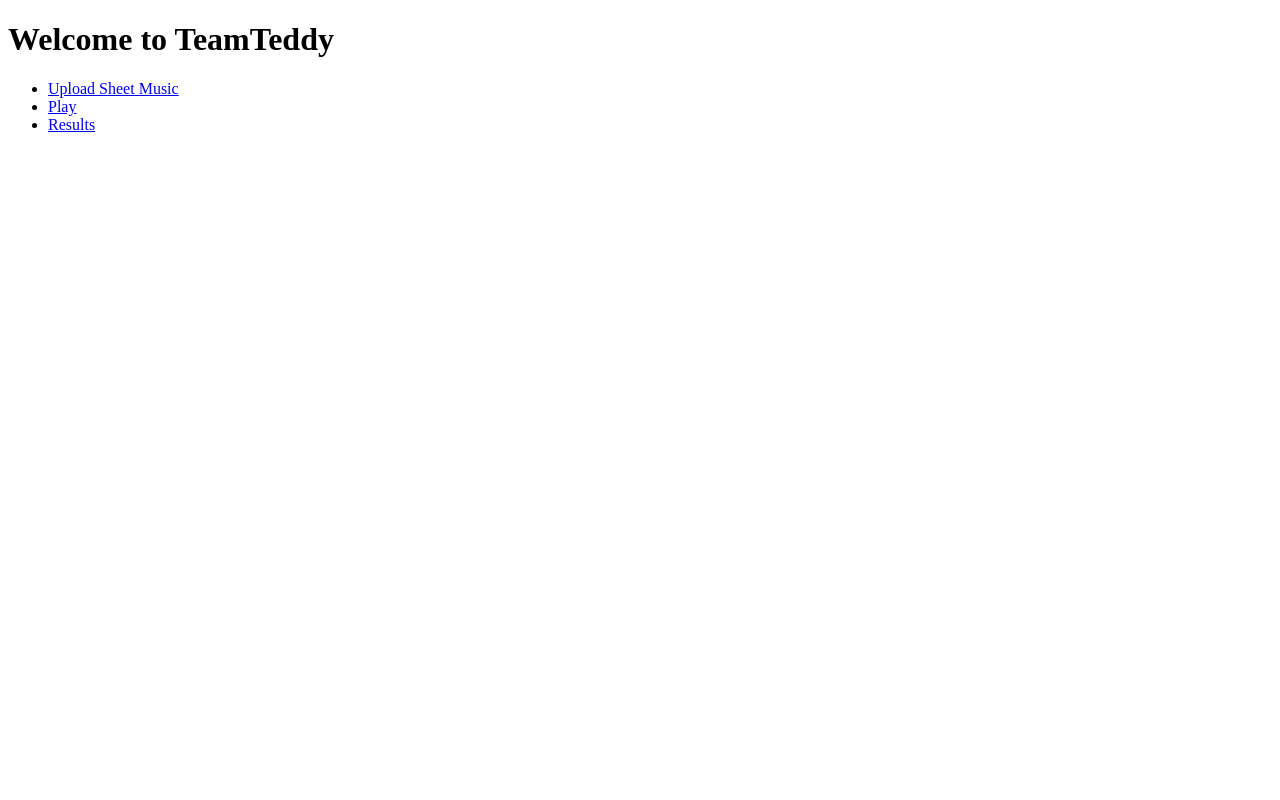
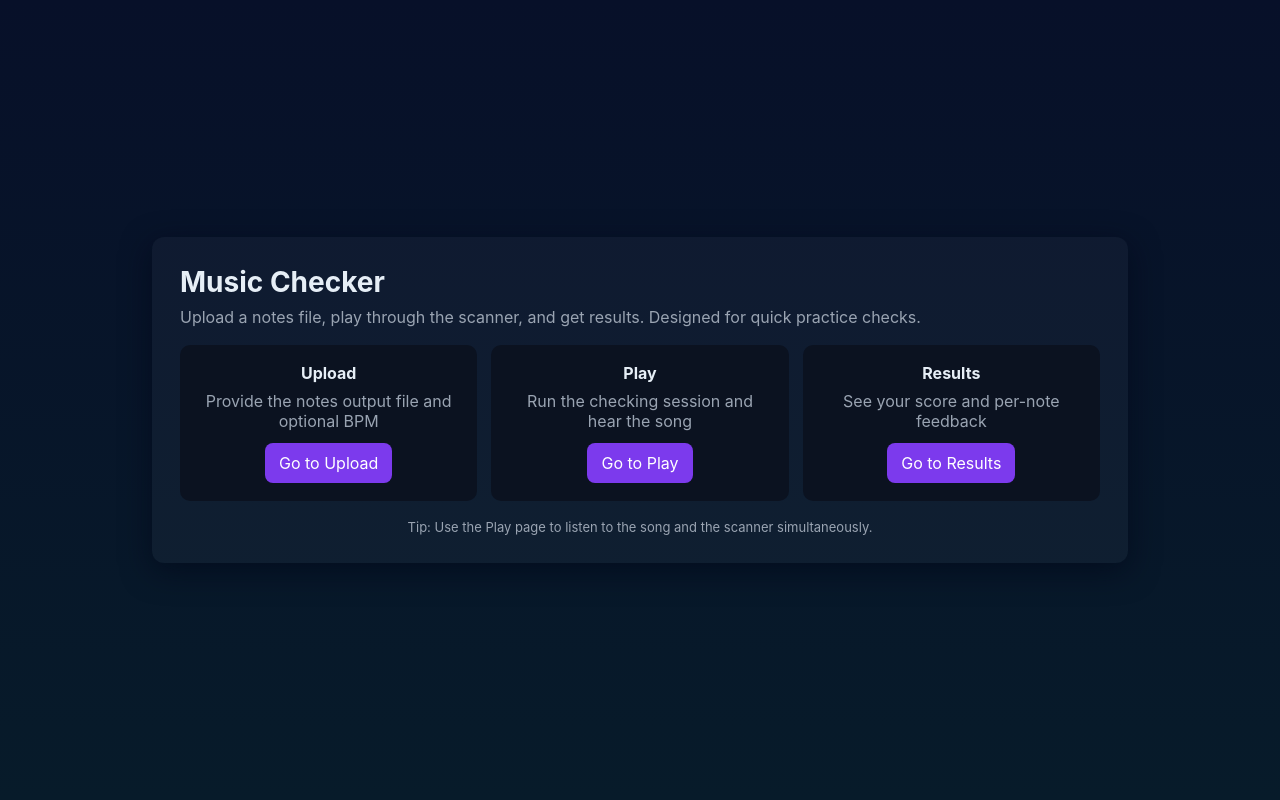
Before and after one commit to ECarty-01/TeamTeddy, a Flask app: page / in a window 1280 px wide. Run offline with Flask 3, Linux system fonts and the light colour scheme.

Commit message:
Revamp index.html
Updated the layout and content of the index.html page to enhance user experience.

```diff
--- a/app/templates/index.html
+++ b/app/templates/index.html
@@ -1,15 +1,48 @@
-<!DOCTYPE html>
-<html>
+<!-- index.html -->
+<!doctype html>
+<html lang="en">
 <head>
-    <title>TeamTeddy</title>
+  <meta charset="utf-8" />
+  <meta name="viewport" content="width=device-width,initial-scale=1" />
+  <title>Music Checker — Main Menu</title>
+  <style>
+    :root{--bg:#0f1724;--card:#0b1220;--accent:#7c3aed;--muted:#9aa4b2;--ok:#16a34a;--bad:#ef4444}
+    body{margin:0;font-family:Inter,system-ui,Segoe UI,Roboto,"Helvetica Neue",Arial;background:linear-gradient(180deg,#071029 0%,#071b2a 100%);color:#e6eef6;min-height:100vh;display:flex;align-items:center;justify-content:center}
+    .wrap{width:min(920px,94%);padding:28px;background:rgba(255,255,255,0.03);border-radius:12px;box-shadow:0 8px 30px rgba(2,6,23,0.6)}
+    h1{margin:0 0 8px;font-size:28px}
+    p{margin:0 0 18px;color:var(--muted)}
+    .grid{display:flex;gap:14px;flex-wrap:wrap}
+    .card{flex:1 1 220px;background:var(--card);padding:18px;border-radius:10px;text-align:center}
+    .card a{display:inline-block;margin-top:12px;padding:10px 14px;border-radius:8px;background:var(--accent);color:white;text-decoration:none}
+    footer{margin-top:18px;color:var(--muted);font-size:13px;text-align:center}
+  </style>
 </head>
 <body>
-    <h1>Welcome to TeamTeddy</h1>
+  <main class="wrap" role="main">
+    <h1>Music Checker</h1>
+    <p>Upload a notes file, play through the scanner, and get results. Designed for quick practice checks.</p>
 
-    <ul>
-        <li><a href="/upload">Upload Sheet Music</a></li>
-        <li><a href="/play">Play</a></li>
-        <li><a href="/results">Results</a></li>
-    </ul>
+    <div class="grid">
+      <div class="card">
+        <strong>Upload</strong>
+        <div style="margin-top:8px;color:var(--muted)">Provide the notes output file and optional BPM</div>
+        <a href="upload.html">Go to Upload</a>
+      </div>
+
+      <div class="card">
+        <strong>Play</strong>
+        <div style="margin-top:8px;color:var(--muted)">Run the checking session and hear the song</div>
+        <a href="play.html">Go to Play</a>
+      </div>
+
+      <div class="card">
+        <strong>Results</strong>
+        <div style="margin-top:8px;color:var(--muted)">See your score and per-note feedback</div>
+        <a href="results.html">Go to Results</a>
+      </div>
+    </div>
+
+    <footer>Tip: Use the Play page to listen to the song and the scanner simultaneously.</footer>
+  </main>
 </body>
 </html>
```
